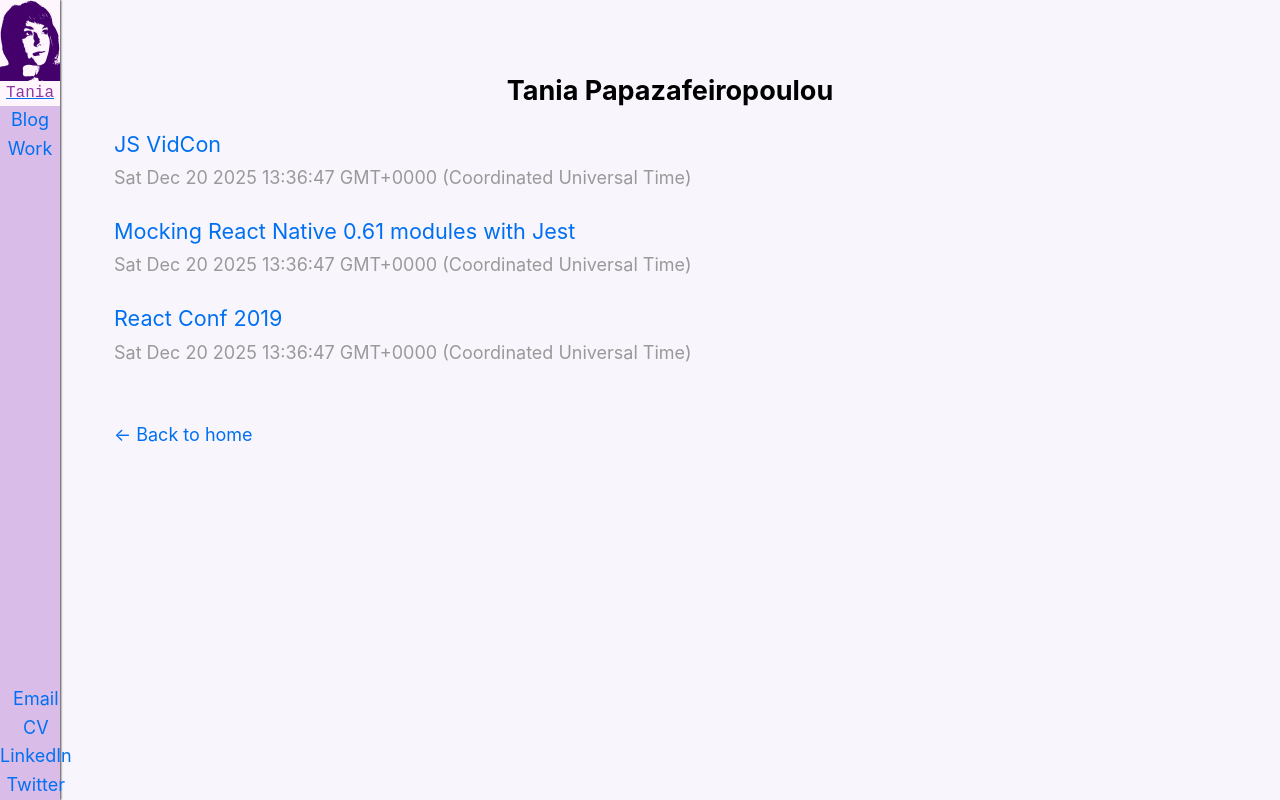
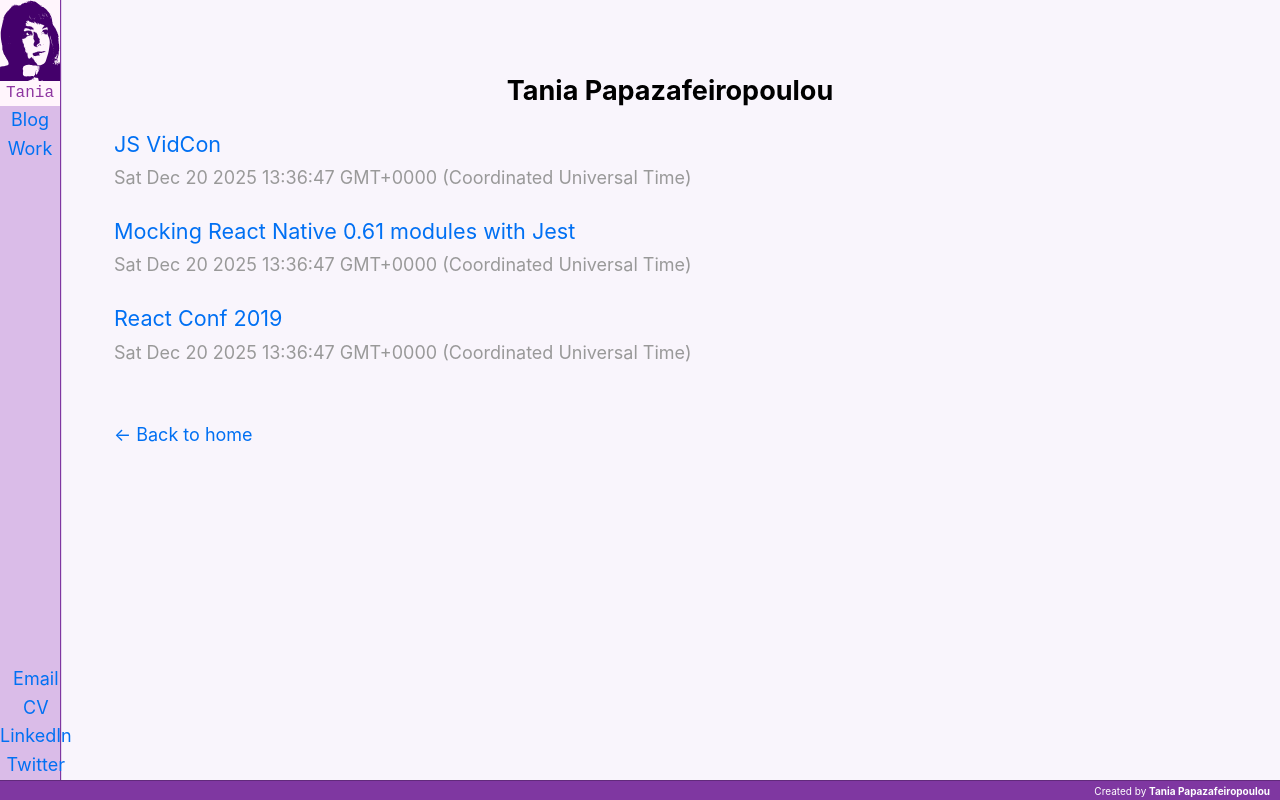
Before and after one commit to altany/tany4, a Next.js app: page /blog in a window 1280 px wide. Built offline with nearby package versions, Linux system fonts and the light colour scheme; no server answers.

Commit message:
add footer

```diff
--- a/components/layout.js
+++ b/components/layout.js
@@ -2,11 +2,18 @@ import Head from "next/head";
 import styles from "./layout.module.scss";
 import utilStyles from "../styles/utils.module.scss";
 import Link from "next/link";
+import useSWR from "swr";
 
 const name = "Tania Papazafeiropoulou";
-export const siteTitle = "Tania Papazafeiropoulou - Web Developer";
+export const siteTitle = `${name} - Web Developer`;
+
+const fetcher = (url) => fetch(url).then((r) => r.json());
+const lastCommitEndpoint =
+  "https://github-api-altany.herokuapp.com/last-commit/tany4";
 
 export default function Layout({ children, home }) {
+  const { data, error } = useSWR(lastCommitEndpoint, fetcher);
+  console.log(data, error);
   return (
     <>
       <Head>
@@ -22,7 +29,7 @@ export default function Layout({ children, home }) {
         <meta name="author" content="Tania Papazafeiropoulou" />
       </Head>
 
-      <navigation className={styles.navigation}>
+      <nav className={styles.navigation}>
         <div className={styles.container}>
           <div>
             <Link href="/">
@@ -72,7 +79,7 @@ export default function Layout({ children, home }) {
             </div>
           </div>
         </div>
-      </navigation>
+      </nav>
 
       <div className={styles.contentContainer}>
         <header className={styles.header}>
@@ -95,6 +102,21 @@ export default function Layout({ children, home }) {
           </div>
         )}
       </div>
+
+      <footer className={styles.footer}>
+        <div className={styles.created}>
+          {`Created by `}
+          <b>{name}</b>
+          {data && (
+            <span>
+              {` |  Last updated: `}
+              <a href={data.link} target="_lastCommit">
+                <b>{data.date}</b>
+              </a>
+            </span>
+          )}
+        </div>
+      </footer>
     </>
   );
 }
--- a/components/layout.module.scss
+++ b/components/layout.module.scss
@@ -6,7 +6,8 @@ $intenseThemeColor: darken($themeColor, 10%);
 $darkThemeColor: darken($themeColor, 50);
 $lightThemeColor: lighten($themeColor, 5%);
 $navBarWidth: 60px;
-$navBarShadow: 1px 0 2px 0 #4a474c;
+$navBarShadow: 1px 0 1px 0 $darkThemeColor;
+$footerHeight: 20px;
 
 .logo {
   > * {
@@ -24,7 +25,6 @@ $navBarShadow: 1px 0 2px 0 #4a474c;
   width: $navBarWidth;
   height: 100%;
   position: fixed;
-  top: 0;
   background: $intenseThemeColor;
   @include mixins.boxShadow($navBarShadow);
 
@@ -36,7 +36,7 @@ $navBarShadow: 1px 0 2px 0 #4a474c;
 
   .bottom {
     position: absolute;
-    bottom: 0;
+    bottom: $footerHeight;
   }
 
   .navLink {
@@ -60,3 +60,25 @@ $navBarShadow: 1px 0 2px 0 #4a474c;
 .backToHome {
   margin: 3rem 0 0;
 }
+
+.footer {
+  height: $footerHeight;
+  width: 100%;
+  position: fixed;
+  bottom: 0;
+  background: $darkThemeColor;
+  display: flex;
+  align-items: center;
+  justify-content: flex-end;
+  border-top: 1px solid darken($darkThemeColor, 10);
+
+  .created {
+    color: white;
+    font-size: 10px;
+    padding: 0 10px;
+
+    a {
+      color: white;
+    }
+  }
+}
--- a/styles/global.scss
+++ b/styles/global.scss
@@ -18,12 +18,11 @@ body {
 }
 
 a {
-  color: #0070f3;
-  text-decoration: none;
-}
-
-a:hover {
-  text-decoration: underline;
+  &,
+  &:hover {
+    color: #0070f3;
+    text-decoration: none;
+  }
 }
 
 img {
```
